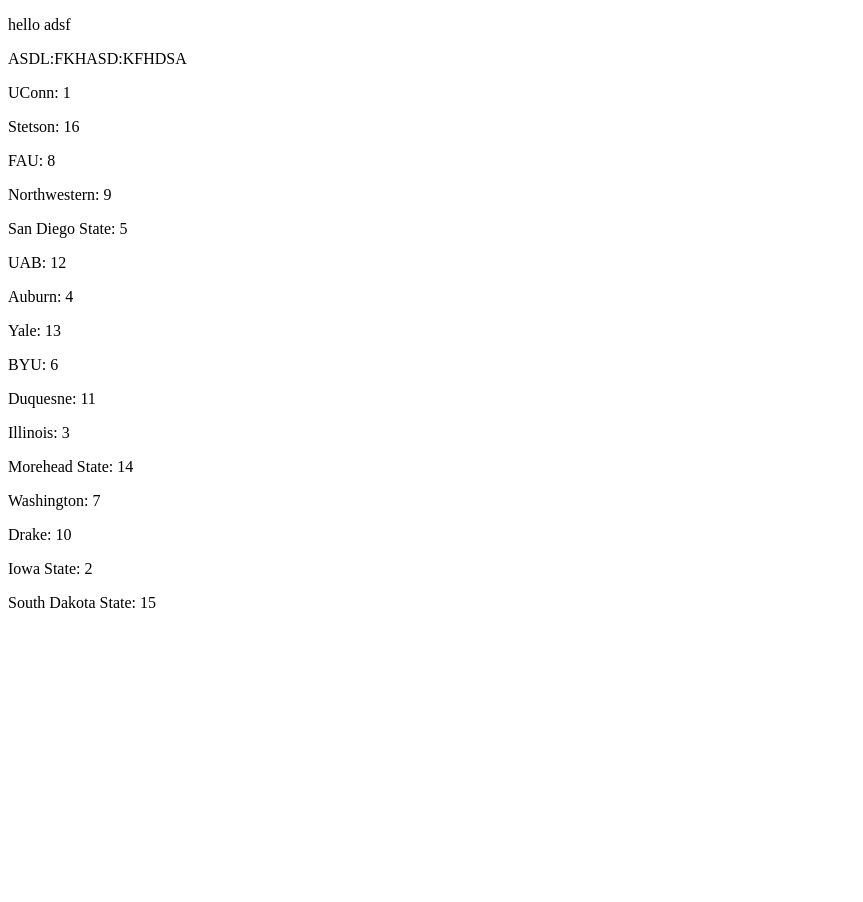
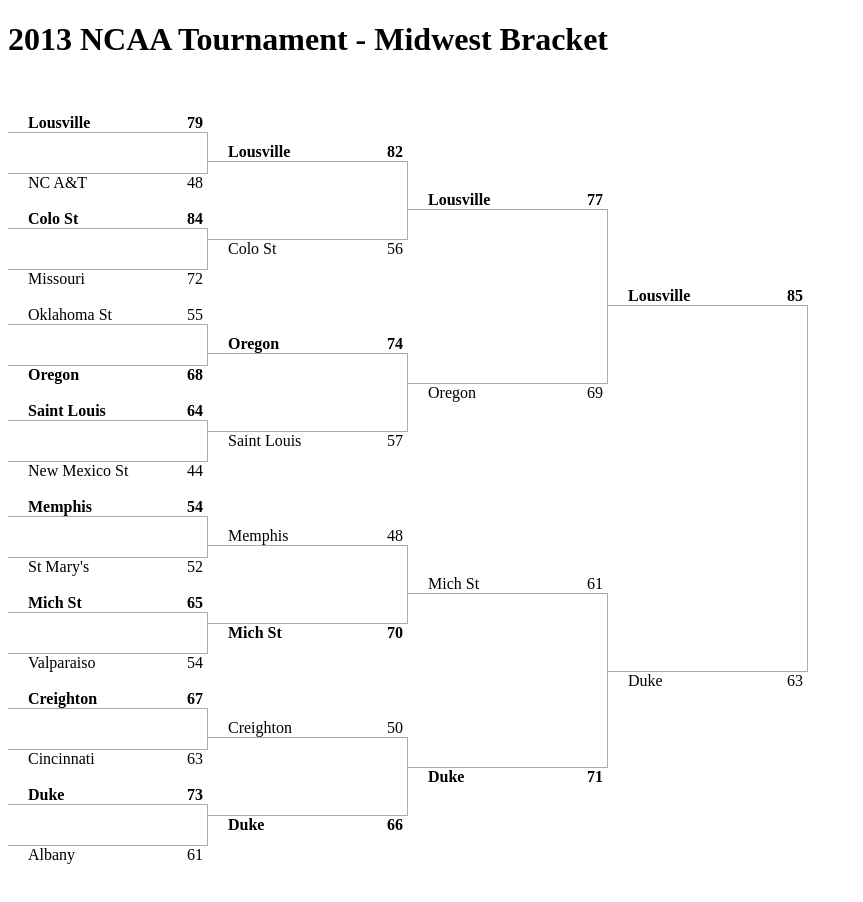
Before and after one commit to lamngo13/march, an Angular app in the folder hello-world/: page / in a window 1280 px wide. Shown: the top 902 px of the page, without its empty margins (0-863 px from the left). Before the commit the page ends 800 px from the top, so only its background shows below. Built offline with nearby package versions, Linux system fonts and the light colour scheme.

Commit message:
with weird template

```diff
--- a/hello-world/src/app/app.component.css
+++ b/hello-world/src/app/app.component.css
@@ -0,0 +1,55 @@
+/*
+ *  Flex Layout Specifics
+*/
+main{
+    display:flex;
+    flex-direction:row;
+  }
+  .round{
+    display:flex;
+    flex-direction:column;
+    justify-content:center;
+    width:200px;
+    list-style:none;
+    padding:0;
+  }
+    .round .spacer{ flex-grow:1; }
+    .round .spacer:first-child,
+    .round .spacer:last-child{ flex-grow:.5; }
+
+    .round .game-spacer{
+      flex-grow:1;
+    }
+
+  /*
+   *  General Styles
+  */
+  body{
+    font-family:sans-serif;
+    font-size:small;
+    padding:10px;
+    line-height:1.4em;
+  }
+
+  li.game{
+    padding-left:20px;
+  }
+
+    li.game.winner{
+      font-weight:bold;
+    }
+    li.game span{
+      float:right;
+      margin-right:5px;
+    }
+
+    li.game-top{ border-bottom:1px solid #aaa; }
+
+    li.game-spacer{
+      border-right:1px solid #aaa;
+      min-height:40px;
+    }
+
+    li.game-bottom{
+      border-top:1px solid #aaa;
+    }
--- a/hello-world/src/app/app.component.html
+++ b/hello-world/src/app/app.component.html
@@ -1,11 +1,112 @@
-<main class="main">
+<!--
   <p>hello adsf</p>
   <p>{{ test }}</p>
-  <div *ngFor="let key of objectKeys(leftSide)">
-    <p>{{key}}: {{leftSide[key]}}</p>
+  <div *ngFor="let team of teamsleft">
+    <p>{{ team.name }}</p>
   </div>
+-->
+<h1>2013 NCAA Tournament - Midwest Bracket</h1>
+<main id="tournament">
+  <ul class="round round-1">
+    <li class="spacer">&nbsp;</li>
 
+    <li class="game game-top winner">Lousville <span>79</span></li>
+    <li class="game game-spacer">&nbsp;</li>
+    <li class="game game-bottom ">NC A&T <span>48</span></li>
+
+    <li class="spacer">&nbsp;</li>
+
+    <li class="game game-top winner">Colo St <span>84</span></li>
+    <li class="game game-spacer">&nbsp;</li>
+    <li class="game game-bottom ">Missouri <span>72</span></li>
+
+    <li class="spacer">&nbsp;</li>
+
+    <li class="game game-top ">Oklahoma St <span>55</span></li>
+    <li class="game game-spacer">&nbsp;</li>
+    <li class="game game-bottom winner">Oregon <span>68</span></li>
+
+    <li class="spacer">&nbsp;</li>
+
+    <li class="game game-top winner">Saint Louis <span>64</span></li>
+    <li class="game game-spacer">&nbsp;</li>
+    <li class="game game-bottom ">New Mexico St <span>44</span></li>
+
+    <li class="spacer">&nbsp;</li>
+
+    <li class="game game-top winner">Memphis <span>54</span></li>
+    <li class="game game-spacer">&nbsp;</li>
+    <li class="game game-bottom ">St Mary's <span>52</span></li>
+
+    <li class="spacer">&nbsp;</li>
+
+    <li class="game game-top winner">Mich St <span>65</span></li>
+    <li class="game game-spacer">&nbsp;</li>
+    <li class="game game-bottom ">Valparaiso <span>54</span></li>
+
+    <li class="spacer">&nbsp;</li>
+
+    <li class="game game-top winner">Creighton <span>67</span></li>
+    <li class="game game-spacer">&nbsp;</li>
+    <li class="game game-bottom ">Cincinnati <span>63</span></li>
+
+    <li class="spacer">&nbsp;</li>
+
+    <li class="game game-top winner">Duke <span>73</span></li>
+    <li class="game game-spacer">&nbsp;</li>
+    <li class="game game-bottom ">Albany <span>61</span></li>
+
+    <li class="spacer">&nbsp;</li>
+  </ul>
+  <ul class="round round-2">
+    <li class="spacer">&nbsp;</li>
+
+    <li class="game game-top winner">Lousville <span>82</span></li>
+    <li class="game game-spacer">&nbsp;</li>
+    <li class="game game-bottom ">Colo St <span>56</span></li>
+
+    <li class="spacer">&nbsp;</li>
+
+    <li class="game game-top winner">Oregon <span>74</span></li>
+    <li class="game game-spacer">&nbsp;</li>
+    <li class="game game-bottom ">Saint Louis <span>57</span></li>
+
+    <li class="spacer">&nbsp;</li>
+
+    <li class="game game-top ">Memphis <span>48</span></li>
+    <li class="game game-spacer">&nbsp;</li>
+    <li class="game game-bottom winner">Mich St <span>70</span></li>
+
+    <li class="spacer">&nbsp;</li>
+
+    <li class="game game-top ">Creighton <span>50</span></li>
+    <li class="game game-spacer">&nbsp;</li>
+    <li class="game game-bottom winner">Duke <span>66</span></li>
+
+    <li class="spacer">&nbsp;</li>
+  </ul>
+  <ul class="round round-3">
+    <li class="spacer">&nbsp;</li>
+
+    <li class="game game-top winner">Lousville <span>77</span></li>
+    <li class="game game-spacer">&nbsp;</li>
+    <li class="game game-bottom ">Oregon <span>69</span></li>
+
+    <li class="spacer">&nbsp;</li>
+
+    <li class="game game-top ">Mich St <span>61</span></li>
+    <li class="game game-spacer">&nbsp;</li>
+    <li class="game game-bottom winner">Duke <span>71</span></li>
+
+    <li class="spacer">&nbsp;</li>
+  </ul>
+  <ul class="round round-4">
+    <li class="spacer">&nbsp;</li>
+
+    <li class="game game-top winner">Lousville <span>85</span></li>
+    <li class="game game-spacer">&nbsp;</li>
+    <li class="game game-bottom ">Duke <span>63</span></li>
+
+    <li class="spacer">&nbsp;</li>
+  </ul>
 </main>
-
-
-<router-outlet />
--- a/hello-world/src/app/app.component.ts
+++ b/hello-world/src/app/app.component.ts
@@ -1,6 +1,7 @@
 import { Component } from '@angular/core';
 import { RouterOutlet } from '@angular/router';
 import { CommonModule } from '@angular/common'; // <-- Add this line
+import { Team } from './team.model';
 
 @Component({
   selector: 'app-root',
@@ -35,5 +36,51 @@
   };
   teamArray = []
 
+  teamsleft: Team[] = [
+    new Team("UConn", 1, 0),
+    new Team("Stetson", 16, 0),
+    new Team("FAU", 8, 0),
+    new Team("Northwestern", 9, 0),
+    new Team("San Diego State", 5, 0),
+    new Team("UAB", 12, 0),
+    new Team("Auburn", 4, 0),
+    new Team("Yale", 13, 0),
+    new Team("BYU", 6, 0),
+    new Team("Duquesne", 11, 0),
+    new Team("Illinois", 3, 0),
+    new Team("Morehead State", 14, 0),
+    new Team("Washington", 7, 0),
+    new Team("Drake", 10, 0),
+    new Team("Iowa State", 2, 0),
+    new Team("South Dakota State", 15, 0)
+  ];
+
+  teamsright: Team[] = [
+    new Team("Houston", 1, 0),
+    new Team ("Longwood", 16, 0),
+    new Team ("Nebreska", 8, 0),
+    new Team ("Texas AM", 9, 0),
+    new Team ("Wisconsin", 5, 0),
+    new Team ("James Madison", 12, 0),
+    new Team ("Duke", 4, 0),
+    new Team ("Vermont", 13, 0),
+    new Team ("Texas Tech", 6, 0),
+    new Team ("NC State", 11, 0),
+    new Team ("Kentucky", 3, 0),
+    new Team ("Oakland", 14, 0),
+    new Team ("Florida", 7, 0),
+    new Team ("PLACEHOLDER", 10, 0),
+    new Team ("Marquette", 2, 0),
+    new Team ("Western Kentucky", 15, 0)
+  ];
+
   objectKeys = Object.keys;
+
+  //gets keys of the team
+  a(team: any) {
+    return Object.keys(team);
+  }
+
+
+  //end class def
 }
--- /dev/null
+++ b/hello-world/src/app/team.model.ts
@@ -0,0 +1,12 @@
+// team.model.ts
+export class Team {
+    name: string;
+    seed: number;
+    wins: number;
+
+    constructor(name: string, seed: number, wins: number) {
+      this.name = name;
+      this.seed = seed;
+      this.wins = wins;
+    }
+  }
```
Also changed, not shown: hello-world/src/app/app.component.scss (added).
